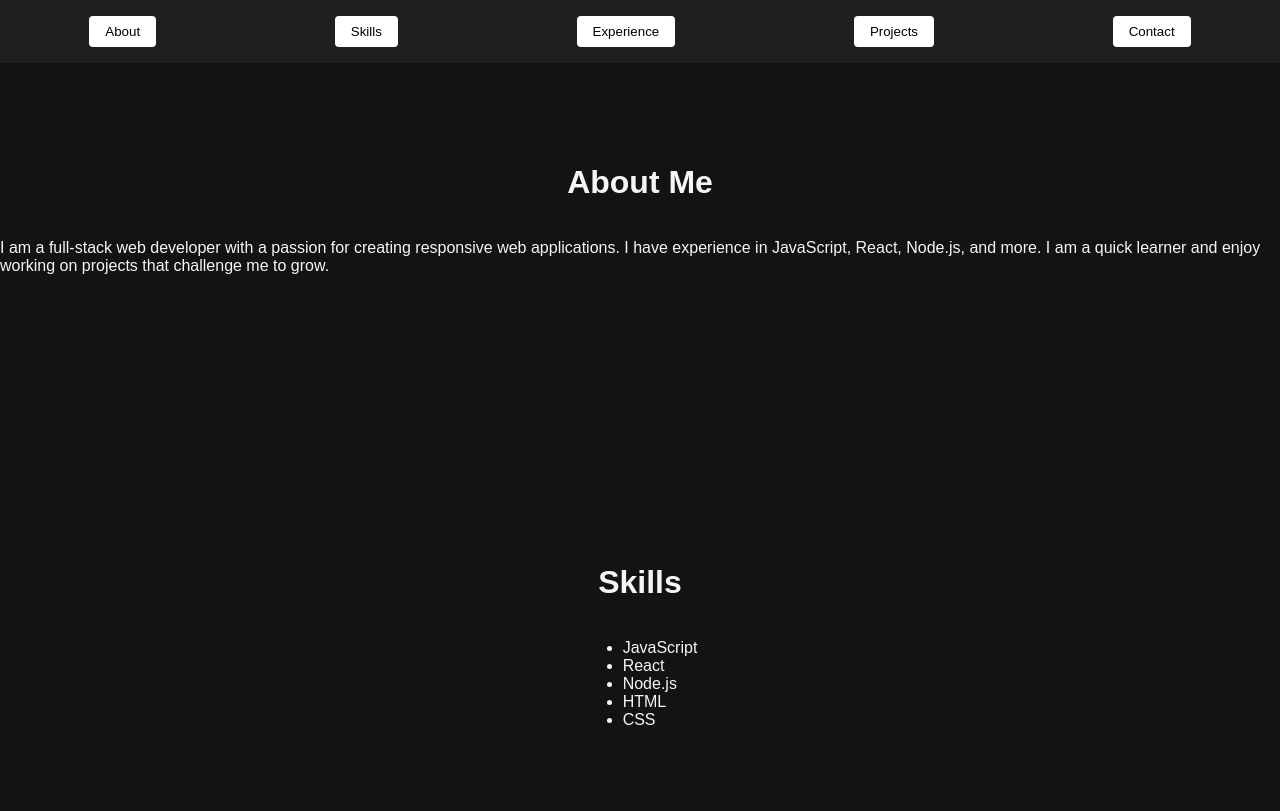
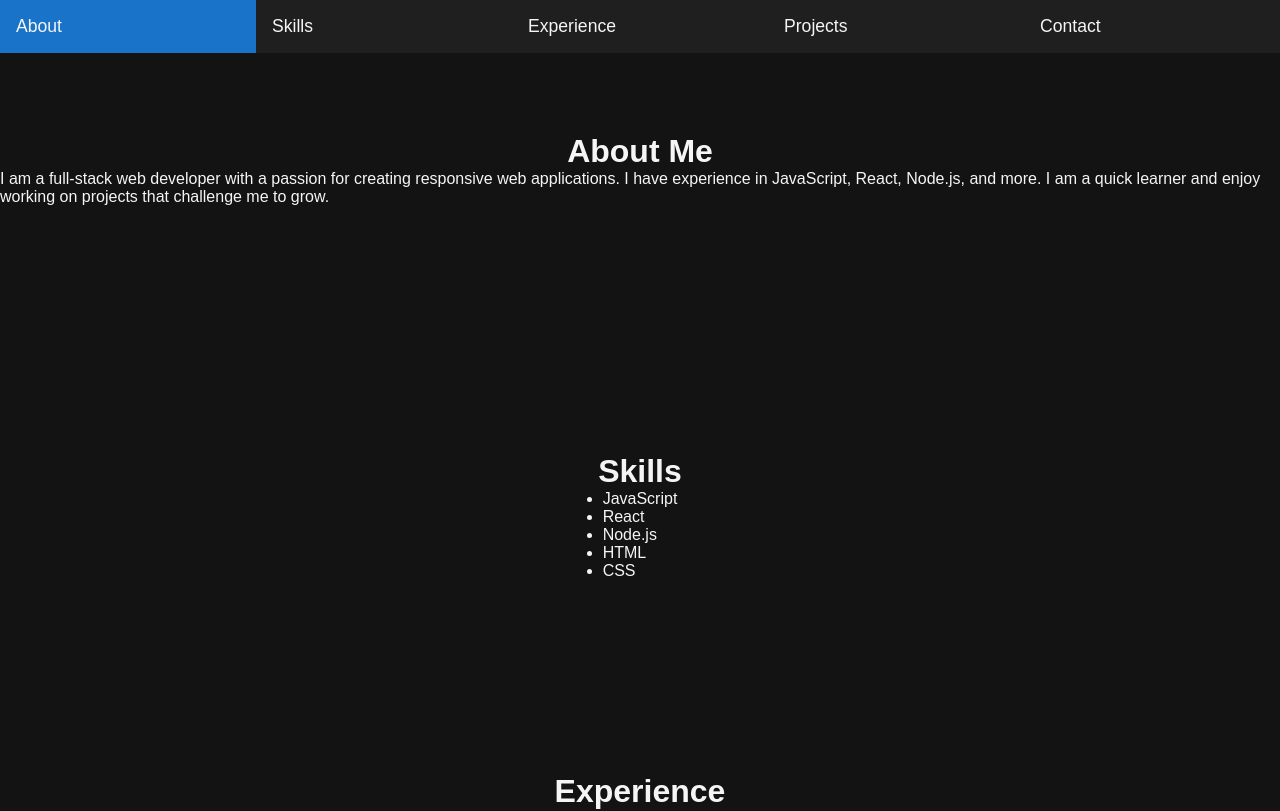
Before and after one commit to premkpavuluri/portfolio_v1, a React (Create React App) app: page / in a window 1280 px wide. Shown: the top 811 px of the page. Built offline with nearby package versions, Linux system fonts and the light colour scheme.

Commit message:
Prem | Add: NavBtn component and integrated

```diff
--- a/src/App.css
+++ b/src/App.css
@@ -1,3 +1,9 @@
+* {
+    margin: 0;
+    padding: 0;
+    box-sizing: border-box;
+}
+
 :root {
     --primary-background-color: #101825;
     --secondary-background-color: #1f1f1f;
@@ -7,14 +13,6 @@
     --text-color: whitesmoke;
 }
 
-.nav-button {
-    padding: 0.5rem 1rem;
-    border: none;
-    border-radius: 4px;
-    cursor: pointer;
-    background-color: #fff;
-}
-
 .section {
     display: flex;
     flex-direction: column;
--- a/src/components/NavBar.jsx
+++ b/src/components/NavBar.jsx
@@ -1,16 +1,12 @@
 import React from "react";
 import {sections} from "../constants/sections";
-import {NavBarContainer} from "../styles/PortfolioComponents";
+import {NavBarContainer, NavBtn} from "../styles/PortfolioComponents";
 
 const NavBar = ({onClick, activeSection}) => {
   const buttons = sections.map((section) => (
-    <button
-      key={section.id}
-      className={"nav-button"}
-      onClick={() => onClick(section.id)}
-    >
+    <NavBtn key={section.id} onClick={() => onClick(section.id)}>
       {section.title}
-    </button>
+    </NavBtn>
   ));
 
   return (<NavBarContainer>{buttons}</NavBarContainer>);
--- a/src/styles/PortfolioComponents.jsx
+++ b/src/styles/PortfolioComponents.jsx
@@ -9,6 +9,7 @@ const PortfolioContainer = styled.div`
     justify-content: center;
     padding: 0;
     margin: 0;
+    font-size: 16px;
     font-family: sans-serif;
 `
 
@@ -19,10 +20,27 @@ const NavBarContainer = styled.div`
     flex-direction: row;
     justify-content: space-around;
     align-items: center;
-    padding: 1rem;
     background-color: var(--secondary-background-color);
     top: 0;
     z-index: 100;
 `
 
-export {PortfolioContainer, NavBarContainer};
+const NavBtn = styled.div`
+    background-color: var(--secondary-background-color);
+    color: var(--text-color);
+    font-size: 1.1rem;
+    width: 100%;
+    height: 100%;
+    padding: 1rem;
+
+    &:hover {
+        background-color: var(--primary-color);
+        cursor: pointer;
+    }
+`;
+
+export {
+  PortfolioContainer,
+  NavBarContainer,
+  NavBtn
+};
```
